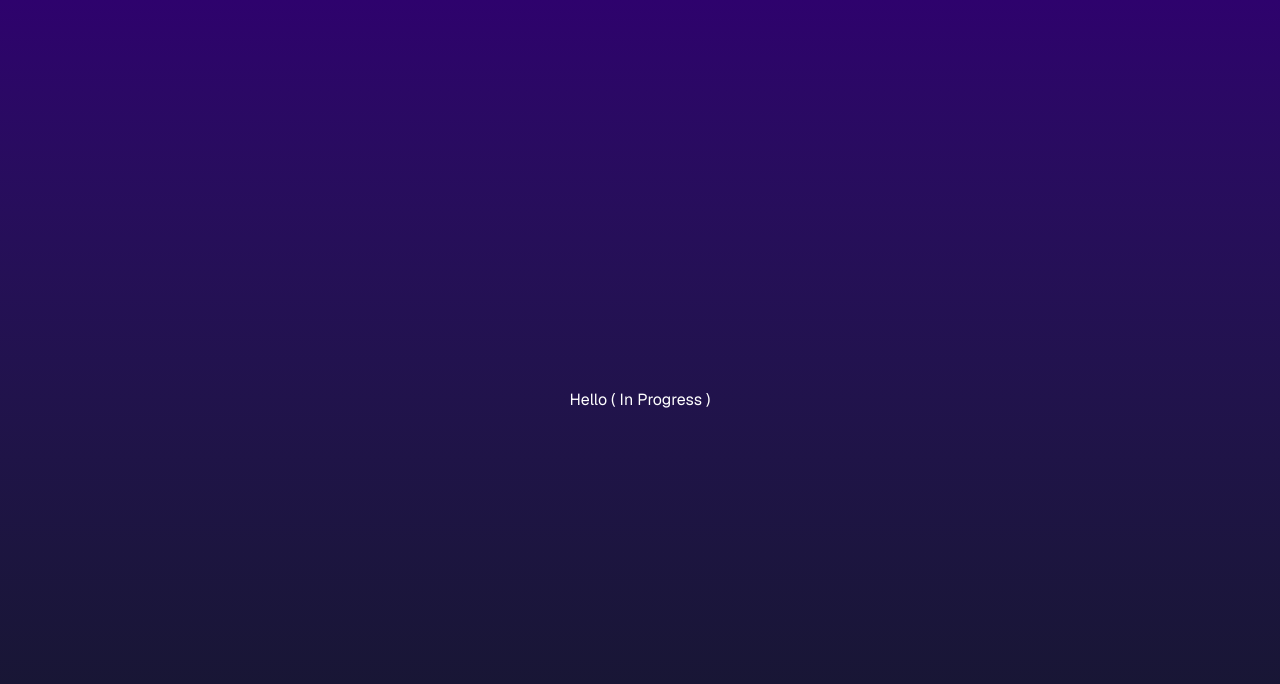
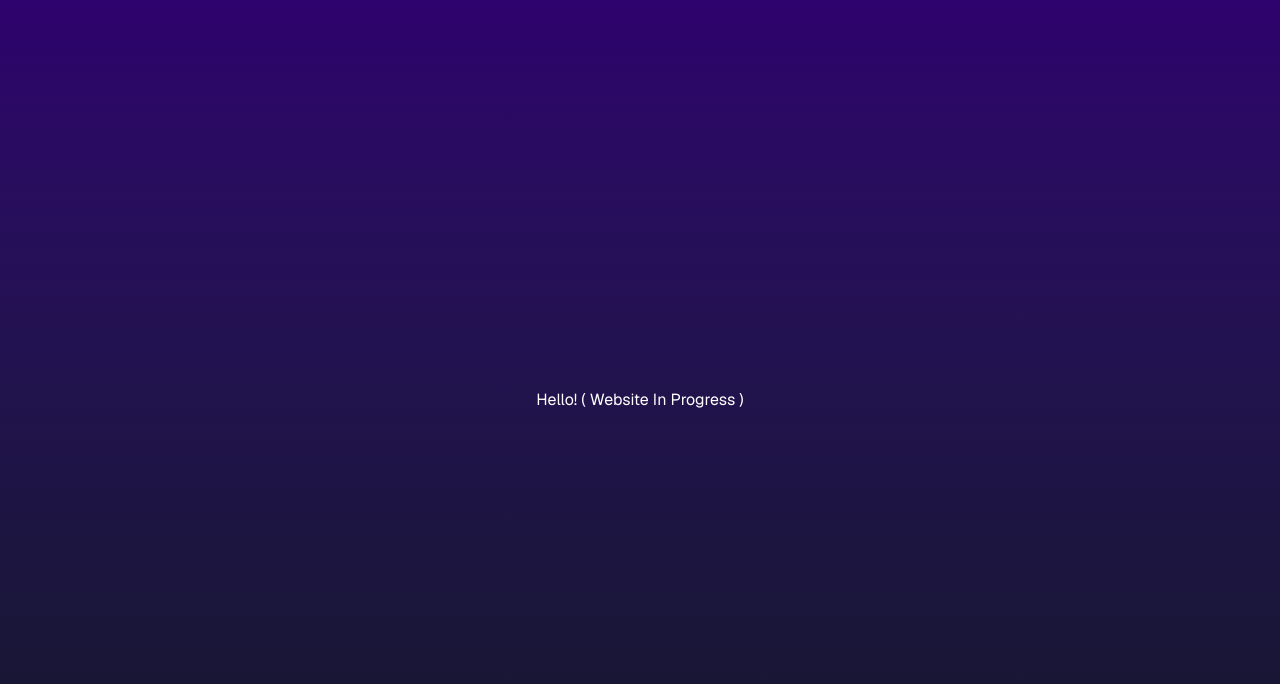
Before and after one commit to fallenreaper/t3-sample, a Next.js app: page / in a window 1280 px wide. Shown: the top 684 px of the page. Built offline with nearby package versions, Linux system fonts and the light colour scheme.

Commit message:
website update

```diff
--- a/src/app/page.tsx
+++ b/src/app/page.tsx
@@ -3,7 +3,7 @@ import Link from "next/link";
 export default function HomePage() {
   return (
     <main className="flex min-h-screen flex-col items-center justify-center bg-gradient-to-b from-[#2e026d] to-[#15162c] text-white">
-      Hello ( In Progress )
+      Hello! ( Website In Progress )
     </main>
   );
 }
```
